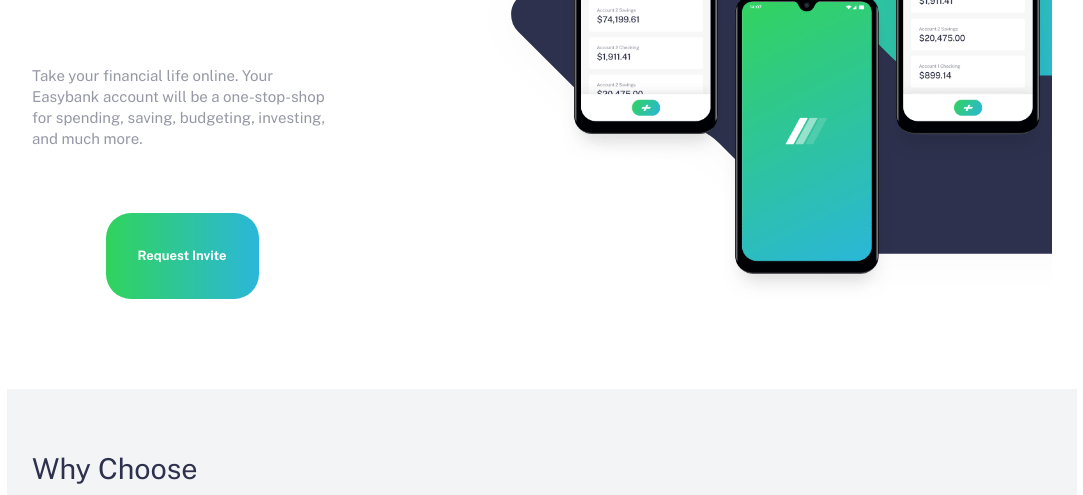
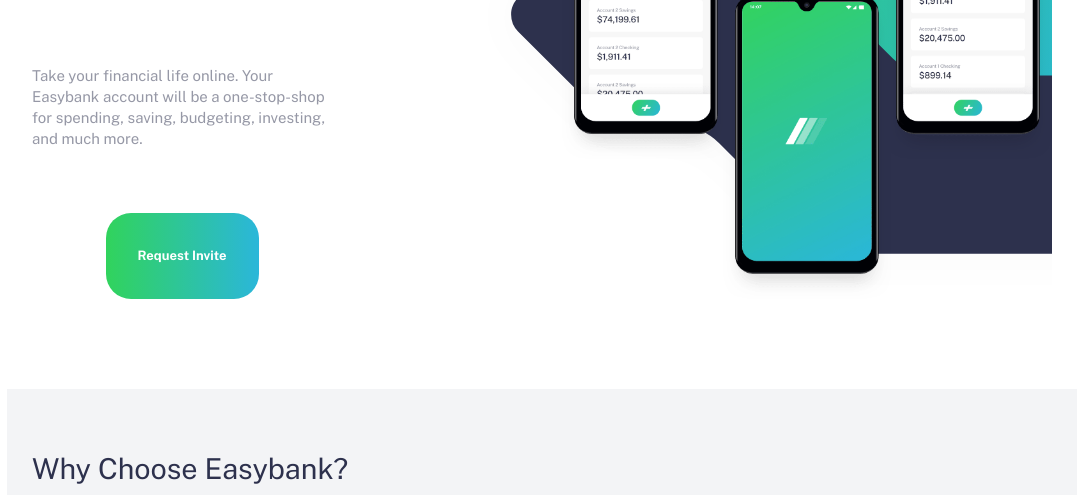
Before and after one commit to firerum/easy-bank-landingPage, a plain HTML site: page index.html in a window 1280 px wide. Shown: the part 301-796 px from the top of the page, without its empty margins (98-1181 px from the left). Drawn offline with nearby package versions, Linux system fonts and the light colour scheme.

```diff
--- a/index.html
+++ b/index.html
@@ -43,7 +43,7 @@
         <main>
             <section class="choose-bank">
                 <div class="intro">
-                    <h2>Why Choose <br> Easybank?</h2>
+                    <h2>Why Choose Easybank?</h2>
                     <p>We leverage Open Banking to turn your bank account into your financial hub. COntrol your finances like never before.</p>
                 </div>
                 <div class="service-wrapper">
```
